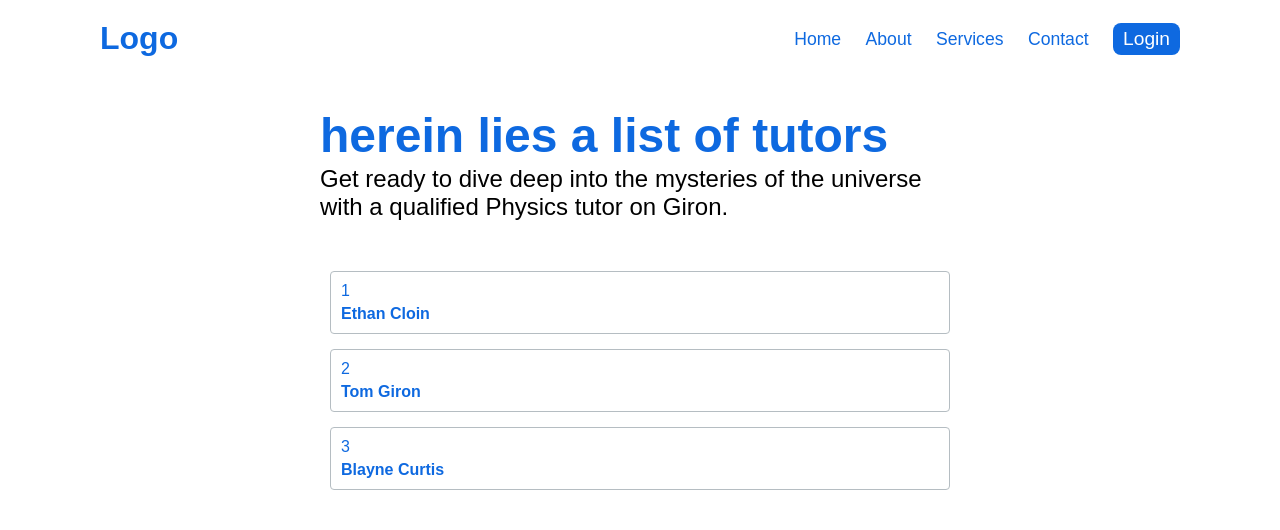
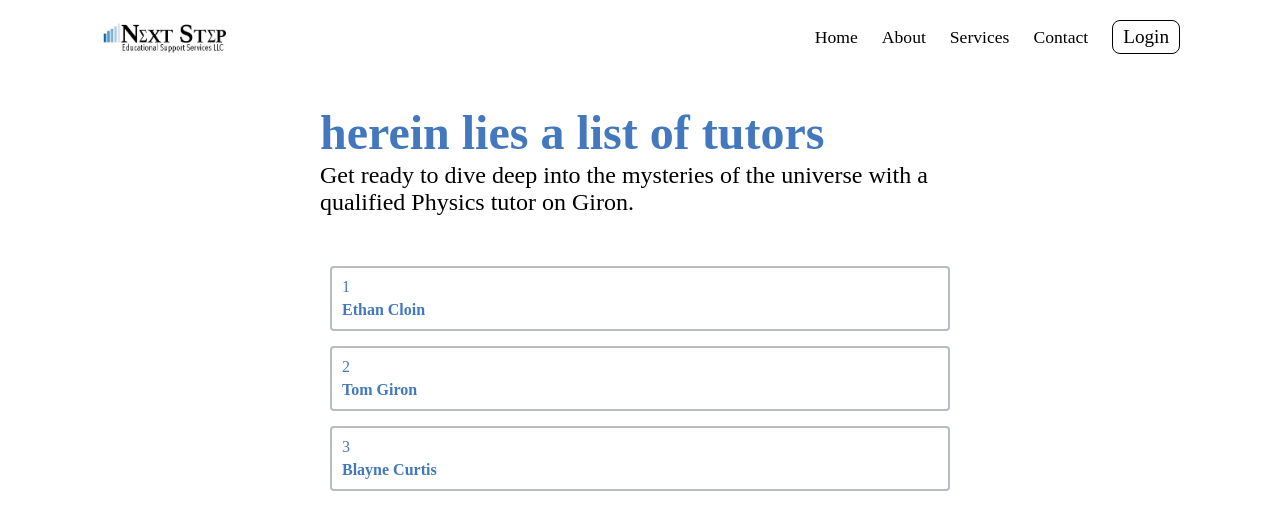
Before and after one commit to EthanCloin/giron-tutoring-poc, a Flask app: page /tutors/ in a window 1280 px wide. Shown: the top 530 px of the page. Run offline with Flask 3, Linux system fonts and the light colour scheme; data comes from the database, SQL or seed files in the repository.

Commit message:
Slight change to /tutors.

```diff
--- a/app/static/css/main.css
+++ b/app/static/css/main.css
@@ -1,13 +1,13 @@
 :root {
   --primary-color: #b5bdc2;
-  --secondary-color: #0e69e0;
+  --secondary-color: #4378be;
 }
 
 * {
   margin: 0;
   padding: 0;
   box-sizing: border-box;
-  font-family: Arial, Helvetica, sans-serif;
+  font-family: 'Times New Roman', Times, serif;
 }
 
 main {
--- a/app/static/css/navbar.css
+++ b/app/static/css/navbar.css
@@ -11,15 +11,15 @@ header {
 }
 
 .logo {
-    font-size: 2em;
-    color: var(--secondary-color);
+    width: 12%;
+    height: auto;
     user-select: none;
 }
 
 .navigation a {
     position: relative;
     font-size: 1.1em;
-    color: var(--secondary-color);
+    color: #000;
     text-decoration: none;
     font-weight: 500;
     margin-left: 20px;
@@ -27,22 +27,23 @@ header {
 }
 
 .navigation a:hover {
-    color: #0f1d6d;
+    color: var(--secondary-color);
 }
 
 .btnLogin {
-    color: #fff;
+    color: #000;
     padding: 5px 10px;
     font-size: 1.2rem;
     border-radius: 8px;
     margin-left: 20px;
-    background: var(--secondary-color);
+    background: transparent;
+    border: 1px solid #000;
     cursor: pointer;
-    border: none;
     outline: none;
     transition: 0.3s ease;
 }
 
 .btnLogin:hover {
-    background: #0f1d6d;
+    color: #fff;
+    background: var(--secondary-color);
 }
--- a/app/static/css/tutors.css
+++ b/app/static/css/tutors.css
@@ -36,12 +36,12 @@
     min-width: 30%;
     min-height: auto;
     flex: 1;
-    border: 1px solid var(--primary-color);
+    border: 2px solid var(--primary-color);
     transition: border 0.3s ease;
 }
 
 .tutors-list__item-wrapper:hover {
-    border: 1px solid #000;
+    border: 2px solid #000;
 }
 
 .tutors-list__hyperlink {
--- a/app/templates/navbar.html
+++ b/app/templates/navbar.html
@@ -3,7 +3,7 @@
 {% endblock %}
 
 <header>
-    <h2 class="logo">Logo</h2>
+    <img class="logo" src="/static/images/NextStep-logo.webp"/>
     <nav class="navigation">
       <a href="#">Home</a>
       <a href="#">About</a>
```
